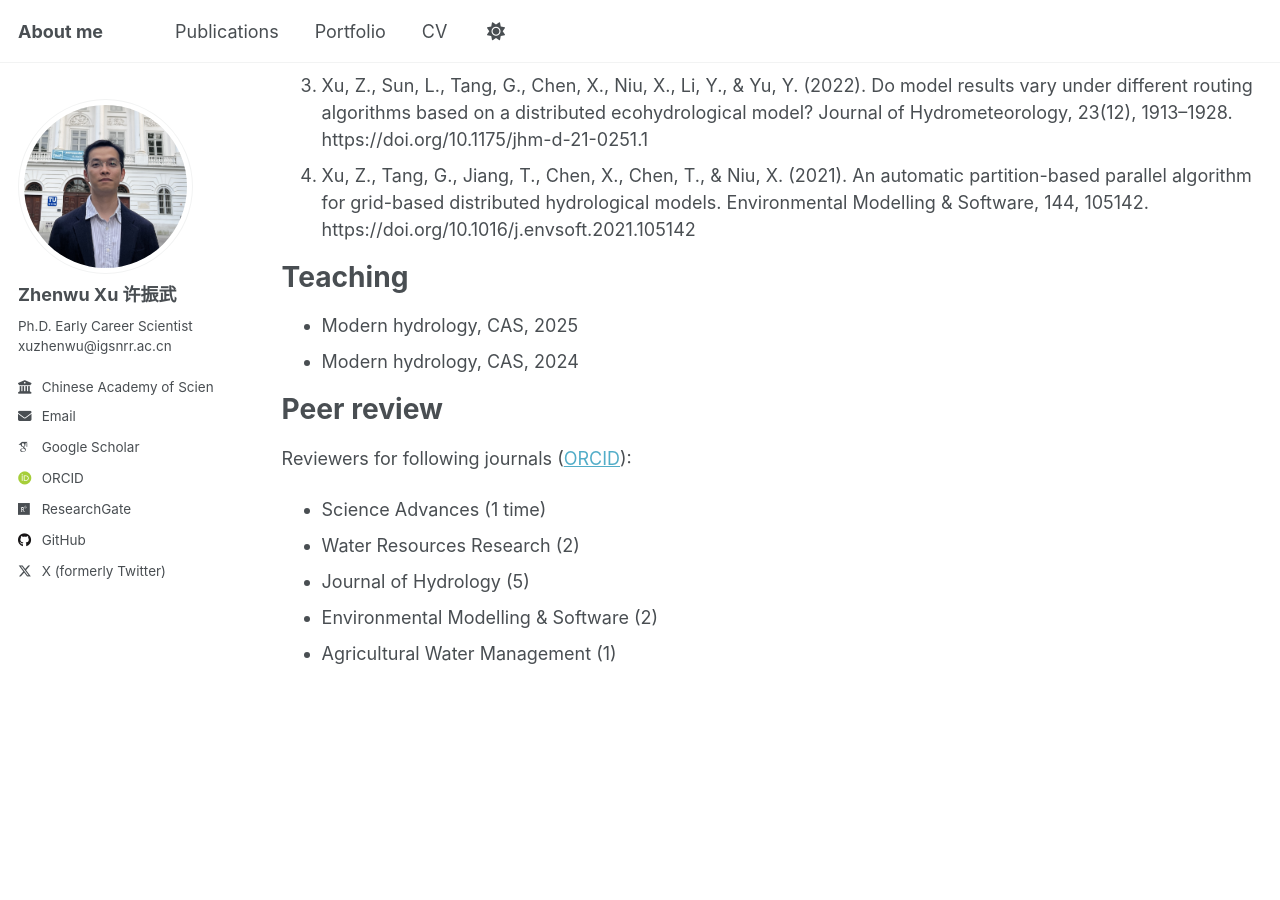
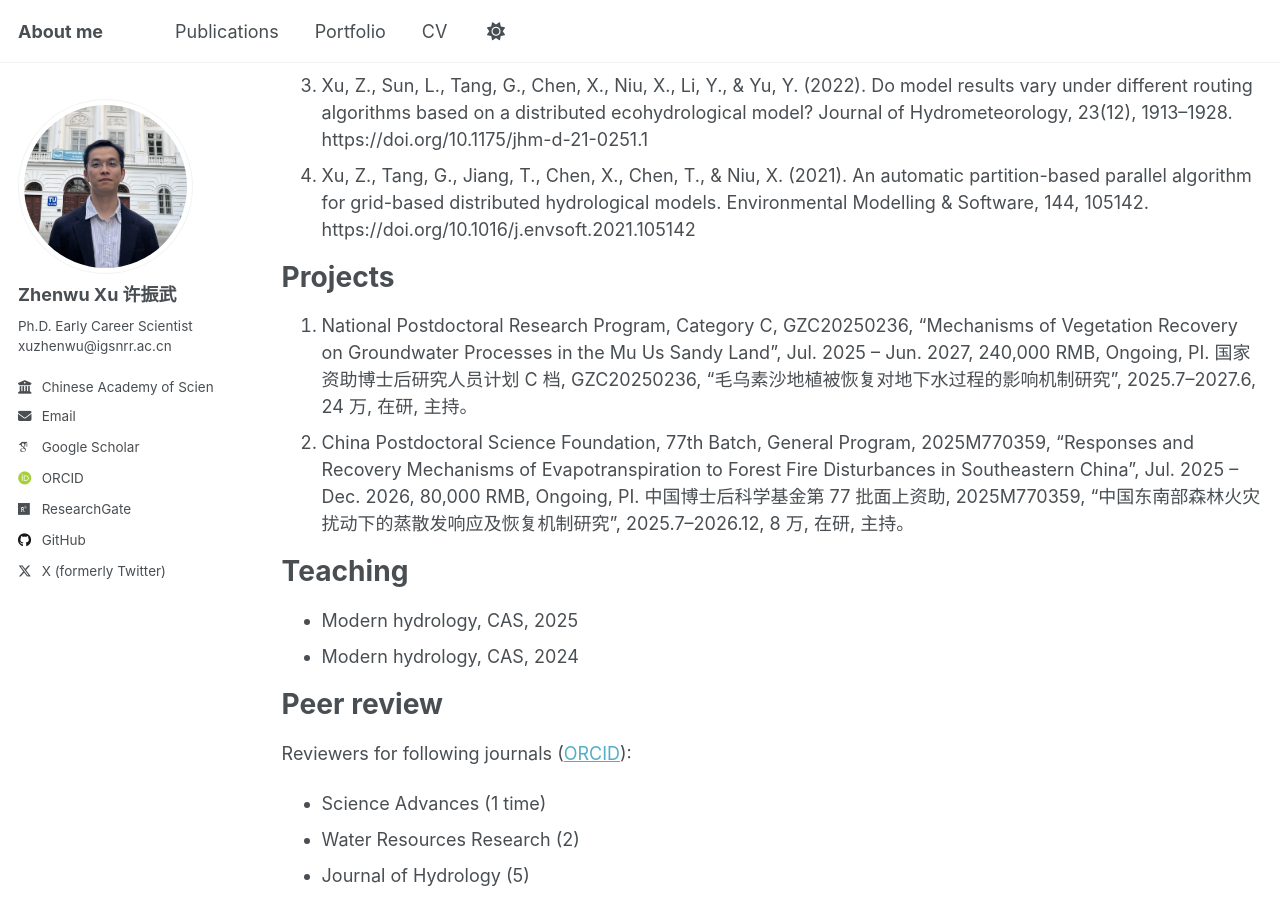
Before and after one commit to xuzhenwu/xuzhenwu.github.io, a Jekyll site: the page built from _pages/cv.md, in a window 1280 px wide and 900 px high, scrolled down 921 px. Built offline with Jekyll 4.4.1, drawn with Linux system fonts in a browser that asks for light colours; some web fonts are replaced; a script that is not in the unit is left out.

Commit message:
Update cv.md

```diff
--- a/_pages/cv.md
+++ b/_pages/cv.md
@@ -37,6 +37,12 @@ First Author / Corresponding Author Paper
 3.	Xu, Z., Sun, L., Tang, G., Chen, X., Niu, X., Li, Y., & Yu, Y. (2022). Do model results vary under different routing algorithms based on a distributed ecohydrological model? Journal of Hydrometeorology, 23(12), 1913–1928. https://doi.org/10.1175/jhm-d-21-0251.1
 4.	Xu, Z., Tang, G., Jiang, T., Chen, X., Chen, T., & Niu, X. (2021). An automatic partition-based parallel algorithm for grid-based distributed hydrological models. Environmental Modelling & Software, 144, 105142. https://doi.org/10.1016/j.envsoft.2021.105142
 
+Projects
+======
+1. National Postdoctoral Research Program, Category C, GZC20250236, “Mechanisms of Vegetation Recovery on Groundwater Processes in the Mu Us Sandy Land”, Jul. 2025 – Jun. 2027, 240,000 RMB, Ongoing, PI.
+国家资助博士后研究人员计划 C 档, GZC20250236, “毛乌素沙地植被恢复对地下水过程的影响机制研究”, 2025.7–2027.6, 24 万, 在研, 主持。
+2. China Postdoctoral Science Foundation, 77th Batch, General Program, 2025M770359, “Responses and Recovery Mechanisms of Evapotranspiration to Forest Fire Disturbances in Southeastern China”, Jul. 2025 – Dec. 2026, 80,000 RMB, Ongoing, PI.
+中国博士后科学基金第 77 批面上资助, 2025M770359, “中国东南部森林火灾扰动下的蒸散发响应及恢复机制研究”, 2025.7–2026.12, 8 万, 在研, 主持。
 
 Teaching
 ======
```
